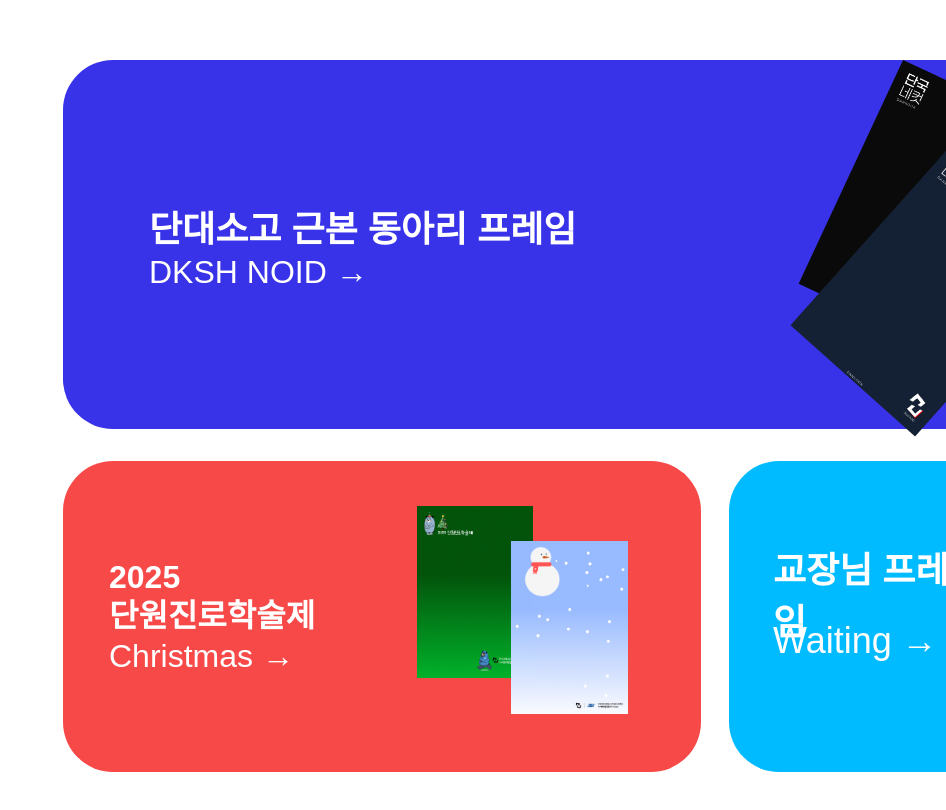
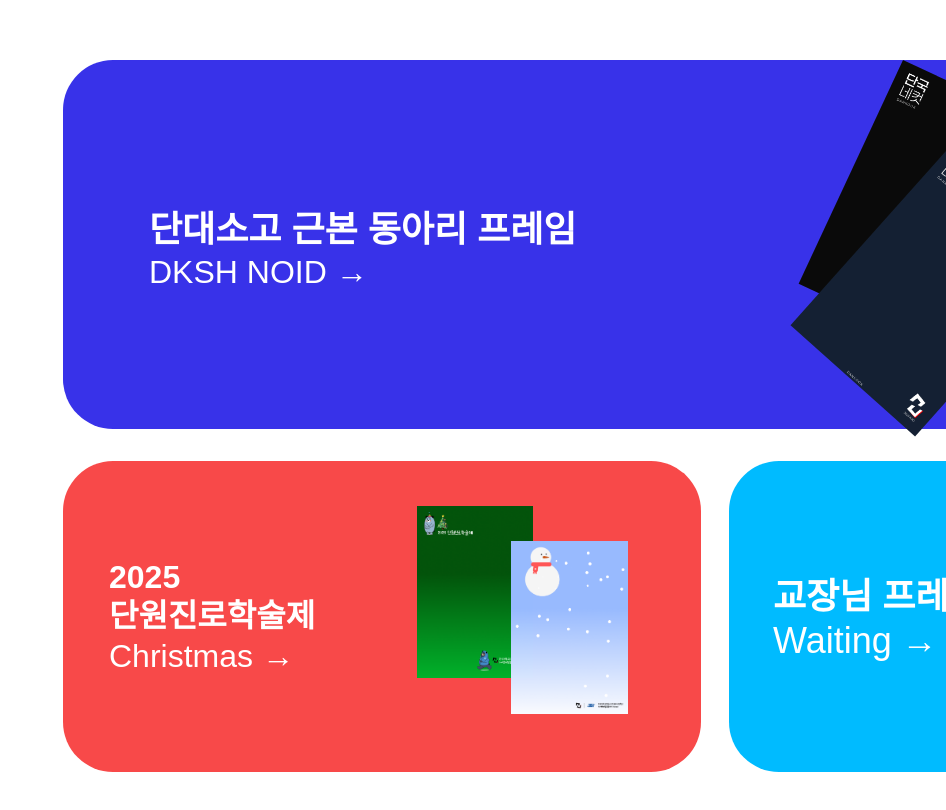
Before and after one commit to nightskyshop/noid_frontend, a Next.js app: page /frame in a window 1280 px wide. Shown: the part 124-934 px from the top of the page, without its empty margins (334-1280 px from the left). Built offline with nearby package versions, Linux system fonts and the light colour scheme.

Commit message:
Design: Font oneline

```diff
--- a/styles/frame_style.module.css
+++ b/styles/frame_style.module.css
@@ -44,6 +44,7 @@
   display: flex;
   align-items: center;
   justify-content: flex-start;
+  white-space: nowrap;
 }
 
 .dankook-b {
@@ -140,6 +141,7 @@
   display: flex;
   align-items: center;
   justify-content: flex-start;
+  white-space: nowrap;
 }
 
 .ddp {
@@ -216,6 +218,7 @@
   display: flex;
   align-items: center;
   justify-content: flex-start;
+  white-space: nowrap;
 }
 
 .original {
```
